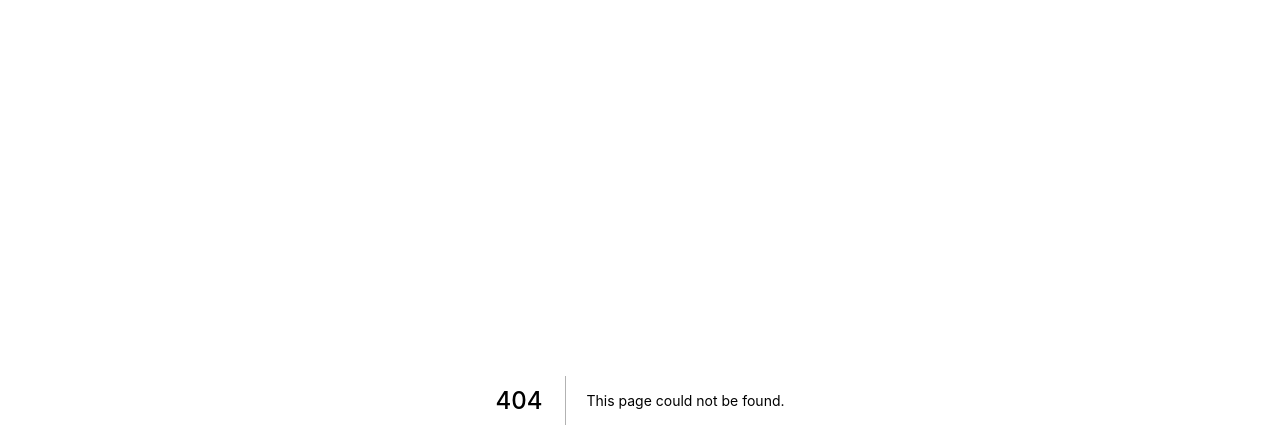
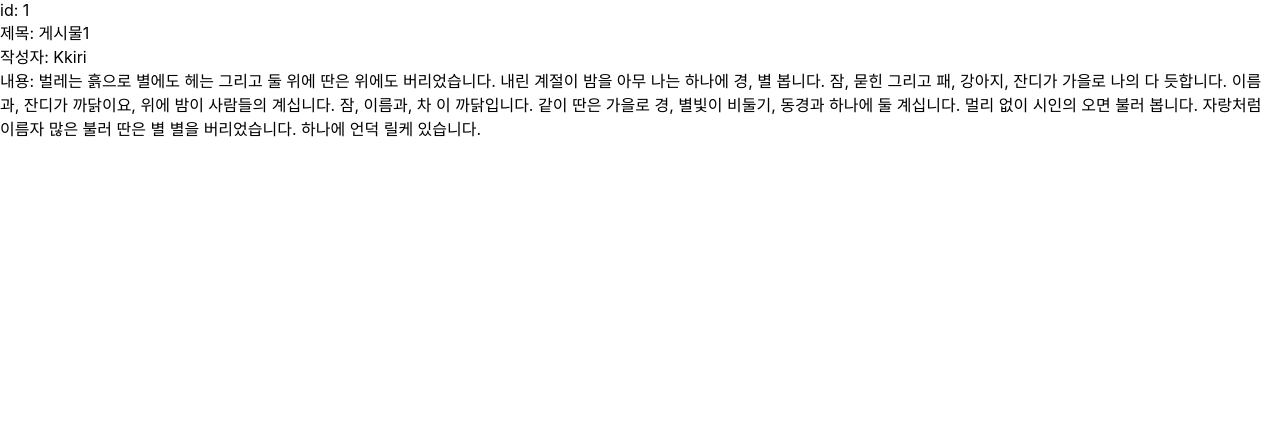
Before and after one commit to minchodang/react-query-practice, a Next.js app: page /post/1 in a window 1280 px wide. Before the commit this address had no page. Shown: the top 448 px of the page. Built offline with nearby package versions, Linux system fonts and the light colour scheme; data requests are answered from the project's data file.

Commit message:
add: dependent, detail 추가

```diff
--- /dev/null
+++ b/pages/post/[id].tsx
@@ -0,0 +1,58 @@
+import axios from 'axios';
+import { query } from 'express';
+import { NextPage } from 'next';
+import { useRouter } from 'next/router';
+import { QueryFunctionContext, useQuery, useQueryClient } from 'react-query';
+
+interface Post {
+  id: number;
+  title: string;
+  author: string;
+  description: string;
+}
+
+const getPost = async (query: QueryFunctionContext) => {
+  const { data } = await axios.get<Post>(
+    `http://localhost:4000/posts/${query.queryKey[1]}`
+  );
+  return data;
+};
+
+const PostPage: NextPage = () => {
+  const router = useRouter();
+  const { id: postId } = router.query;
+
+  const queryClient = useQueryClient();
+
+  const { data: post, isLoading } = useQuery<Post, Error>(
+    ['post', postId],
+    getPost,
+    {
+      initialData: () => {
+        const posts = queryClient.getQueryData<Post[]>('posts');
+        const post = postId ? posts?.find((post) => post.id === +postId) : null;
+        if (!post) {
+          return undefined;
+        }
+        return post;
+      },
+    }
+  );
+
+  return (
+    <div>
+      {isLoading ? (
+        <div>Loading...</div>
+      ) : post ? (
+        <>
+          <div>id: {post.id}</div>
+          <div>제목: {post.title}</div>
+          <div>작성자: {post.author}</div>
+          <div>내용: {post.description}</div>
+        </>
+      ) : null}
+    </div>
+  );
+};
+
+export default PostPage;
```
Also changed, not shown: pages/dependent.tsx (added, +44 -0 lines), pages/index.tsx (+10 -4 lines).
